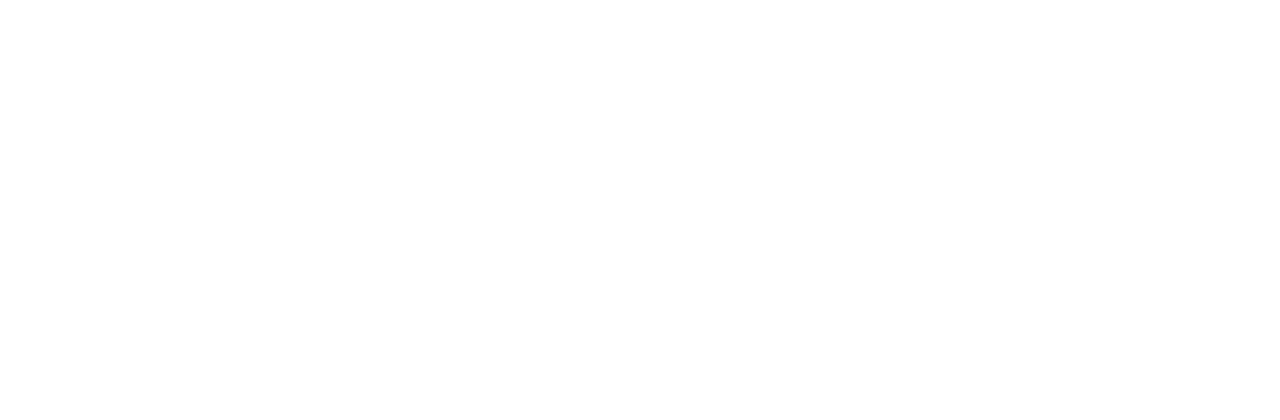
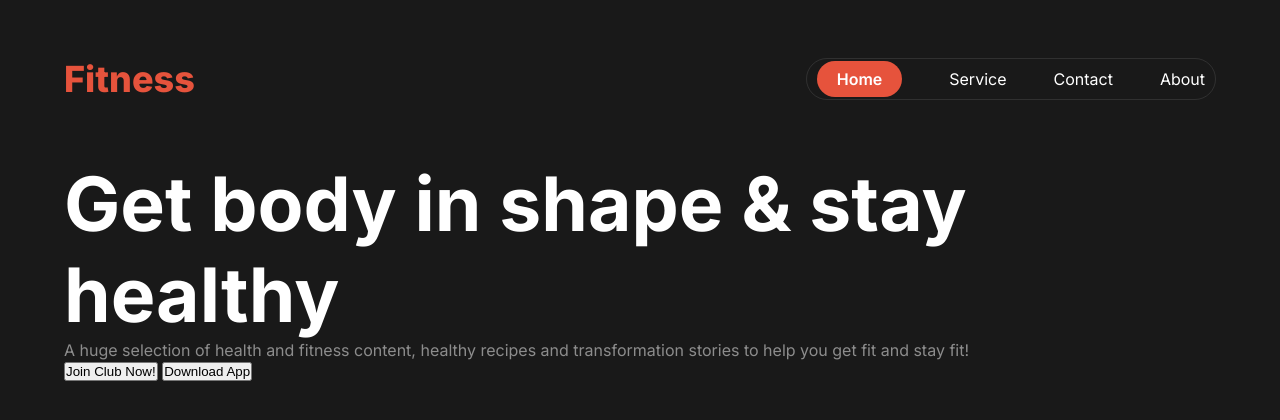
Before and after one commit to Osmangoni13/Assignment-2, a plain HTML site: page index.html in a window 1280 px wide. Drawn offline with Linux system fonts and the light colour scheme.

Commit message:
header and nav section done

```diff
--- a/Style/style.css
+++ b/Style/style.css
@@ -0,0 +1,90 @@
+@import url('https://fonts.googleapis.com/css2?family=Inter:wght@100..900&display=swap');
+
+* {
+    margin: 0;
+    padding: 0;
+    box-sizing: border-box;
+}
+
+body {
+    font-family: "Inter", sans-serif;
+    font-optical-sizing: auto;
+    font-style: normal;
+    background-color: #191919;
+}
+
+/* Header and Nav Section */
+
+.header-container {
+    width: 100%;
+    max-height: 715px;
+}
+
+.header-content {
+    display: flex;
+    justify-content: space-between;
+    text-align: center;
+    align-items: center;
+    width: 90%;
+    margin: 3.56rem auto;
+    /* border: 2px solid red; */
+}
+
+.header-content p {
+    color: #E6533C;
+    font-size: 36px;
+    font-weight: 800;
+    margin: 0;
+    padding: 0;
+}
+
+.header-content ul {
+    display: flex;
+    justify-content: space-between;
+    align-items: center;
+    text-align: center;
+    list-style-type: none;
+    gap: 47px;
+    border: 1px solid #FFFFFF1A;
+    border-radius: 2.44rem;
+    padding: 10px;
+}
+
+li a {
+    text-decoration: none;
+    color: white;
+    font-family: 18px;
+}
+
+#active {
+    background-color: #E6533C;
+    color: white;
+    font-weight: 600;
+    padding: 8px 20px;
+    border-radius: 4rem;
+}
+
+/* hero-containt-section*/
+.hero-container {
+    width: 90%;
+    margin: 0 auto;
+}
+
+.header-container .hero-content {
+    display: flex;
+    flex-direction: column;
+    text-align: center;
+    align-items: center;
+    margin: 0 auto;
+}
+
+.hero-content h1 {
+    color: white;
+    font-size: 75px;
+    font-weight: 400px;
+
+}
+
+.hero-content p {
+    color: #FFFFFF80;
+}
--- a/index.html
+++ b/index.html
@@ -8,9 +8,41 @@
     <link rel="stylesheet" href="./Style/style.css">
 </head>
 
+<body>
+    <header>
+        <div class="header-container">
+            <div class="header-content">
+                <p>Fitness</p>
+                <ul>
+                    <li><a id="active" href="">Home</a></li>
+                    <li><a href="">Service</a></li>
+                    <li><a href="">Contact</a></li>
+                    <li><a href="">About</a></li>
+                </ul>
+            </div>
+        </div>
+        <!-- hero-containt-section -->
 
-<body>
+        <div class="hero-container">
+            <div class="hero-content">
+                <h1>Get body in shape & stay healthy</h1>
+                <P>A huge selection of health and fitness content, healthy recipes and transformation stories to help
+                    you get fit and stay fit!</P>
+                <button>Join Club Now!</button>
+                <button>Download App</button>
+            </div>
 
+            <div class="hero-img">
+                <img src="" alt="">
+                <div class="img-conrainer">
+                    <div class="red-ball"></div>
+                </div>
+                <div class="img-conrainer">
+                </div>
+
+            </div>
+        </div>
+    </header>
 </body>
 
 </html>
```
